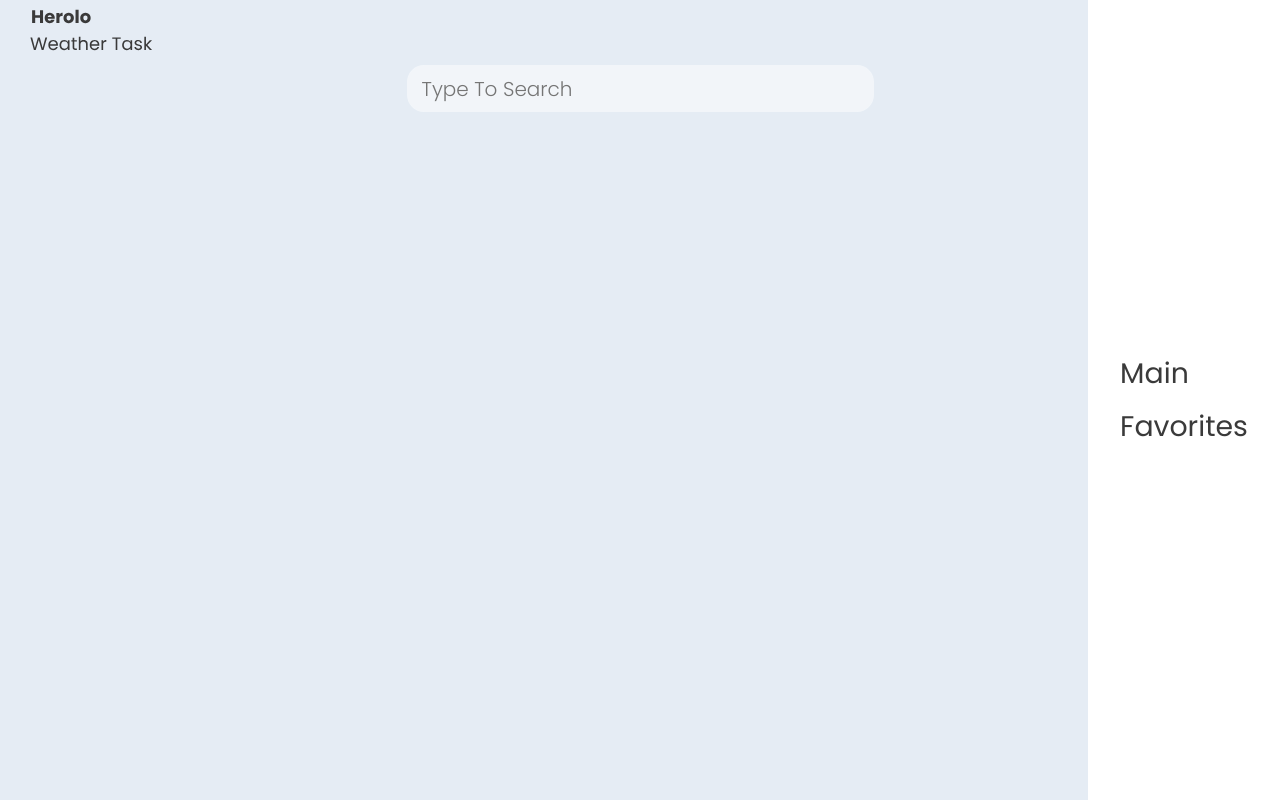
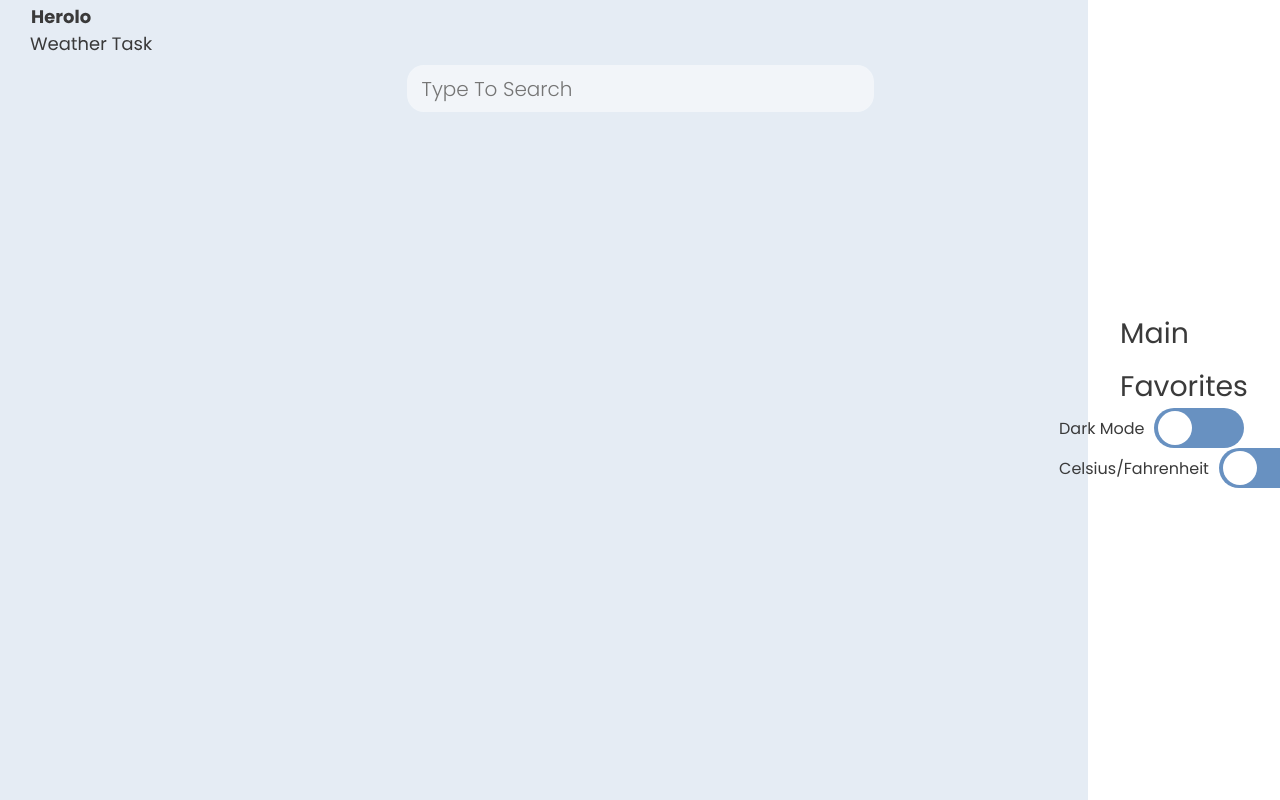
Before and after one commit to AlisaZil/Alisa-Zilberman-06-02-24, an Angular app: page / in a window 1280 px wide. Built offline with nearby package versions, Linux system fonts and the light colour scheme.

Commit message:
add(toggle)

```diff
--- a/src/app/nav-bar/nav-bar.component.html
+++ b/src/app/nav-bar/nav-bar.component.html
@@ -8,6 +8,7 @@
     </div>
 
     <div class="settings-section">
-
+        <toggle [label]="'Dark Mode'"></toggle>
+        <toggle [label]="'Celsius/Fahrenheit'"></toggle>
     </div>
 </div>
```
